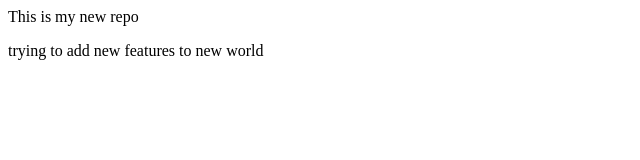
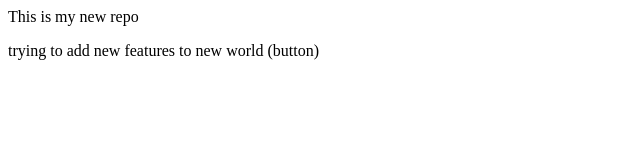
Before and after one commit to Ananya-R2004/localRepo, a plain HTML site: page index.html in a window 1280 px wide. Shown: the full height of the page, 0-640 px from the left. Drawn offline with Linux system fonts and the light colour scheme.

Commit message:
new button

```diff
--- a/index.html
+++ b/index.html
@@ -1,2 +1,2 @@
 <p>This is my new repo</p>
-<p>trying to add new features to new world</p>
+<p>trying to add new features to new world (button)</p>
```
